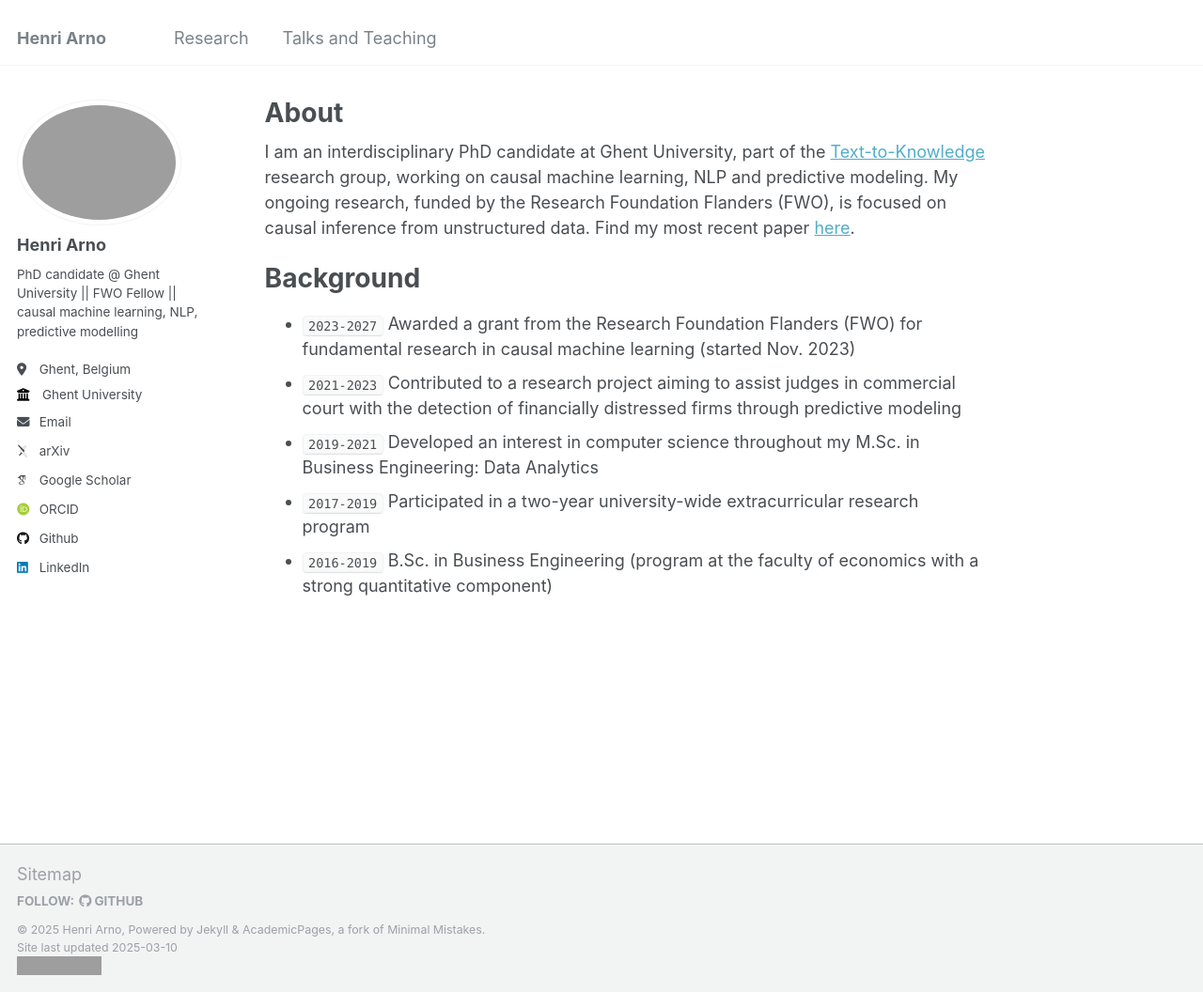
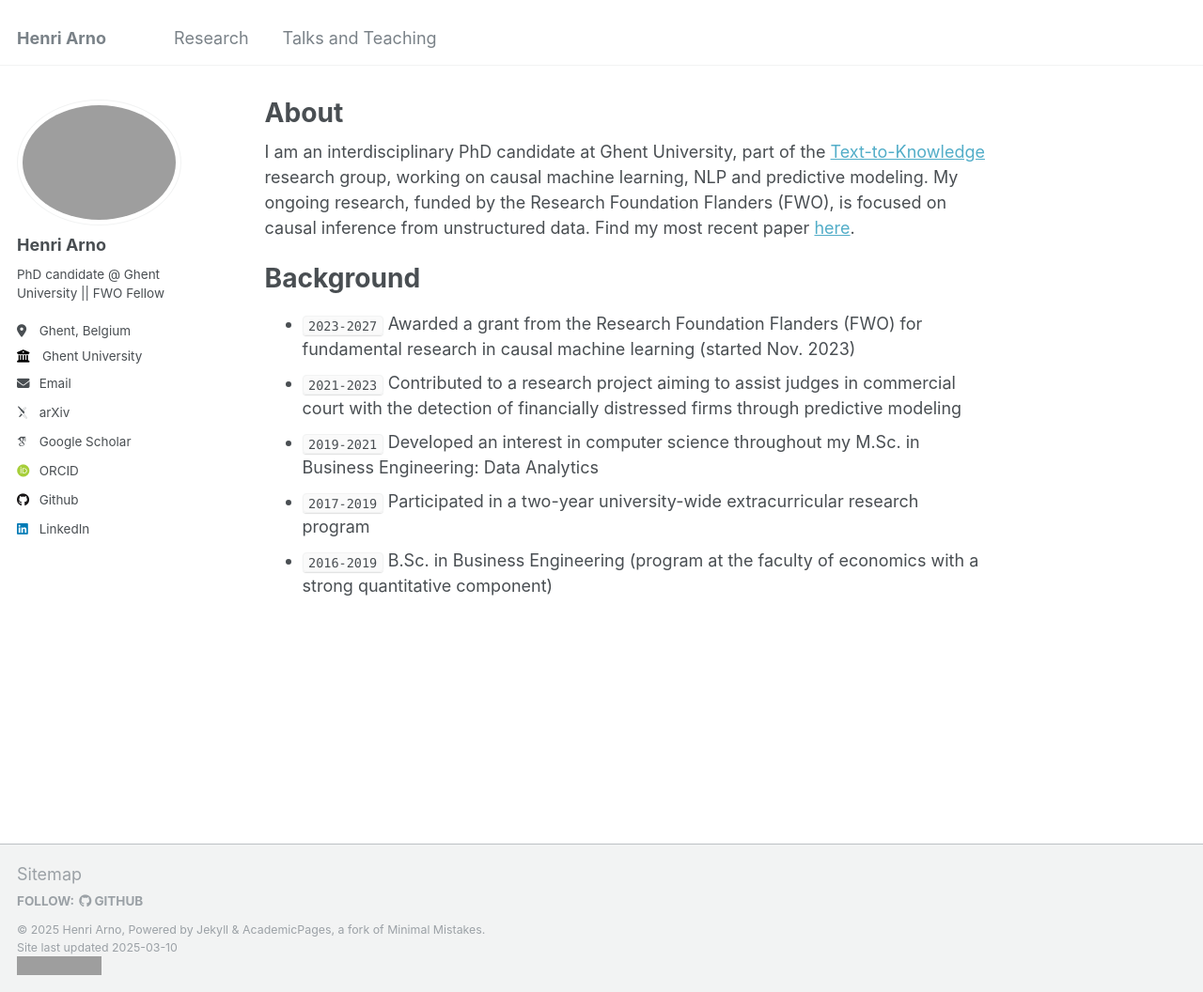
Before and after one commit to HenriArno/HenriArno.github.io, a Jekyll site: the page built from _pages/about.md, in a window 1280 px wide and 1056 px high. Shown: the whole window at 94% size. Built offline with Jekyll 4.4.1, drawn with Linux system fonts in a browser that asks for light colours; some web fonts are replaced; grey boxes are pictures that could not be loaded.

Commit message:
Update _config.yml

```diff
--- a/_config.yml
+++ b/_config.yml
@@ -23,7 +23,7 @@ author:
   # Biographic information
   avatar           : "Henri Arno.jpg"
   name             : "Henri Arno"
-  bio              : "PhD candidate @ Ghent University || FWO Fellow || causal machine learning, NLP, predictive modelling"
+  bio              : "PhD candidate @ Ghent University || FWO Fellow"
   location         : "Ghent, Belgium"
   employer         : "Ghent University"
   email            : "henri.arno@ugent.be"
```
